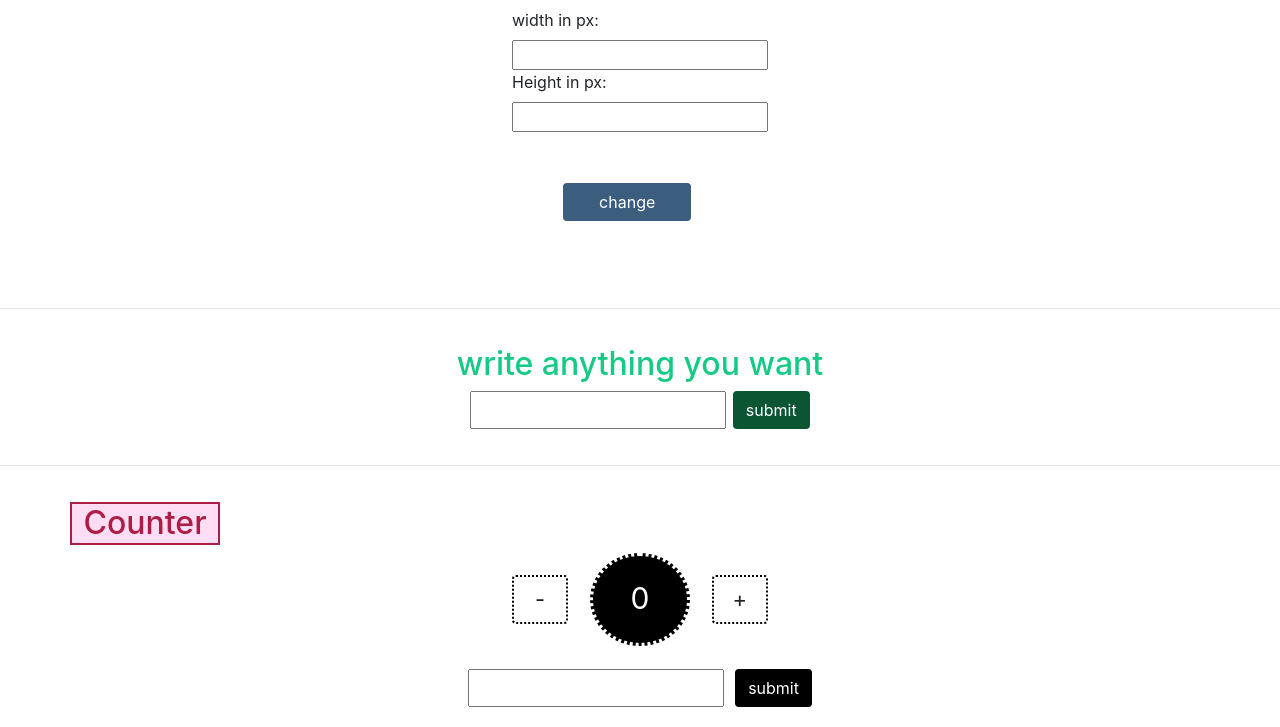
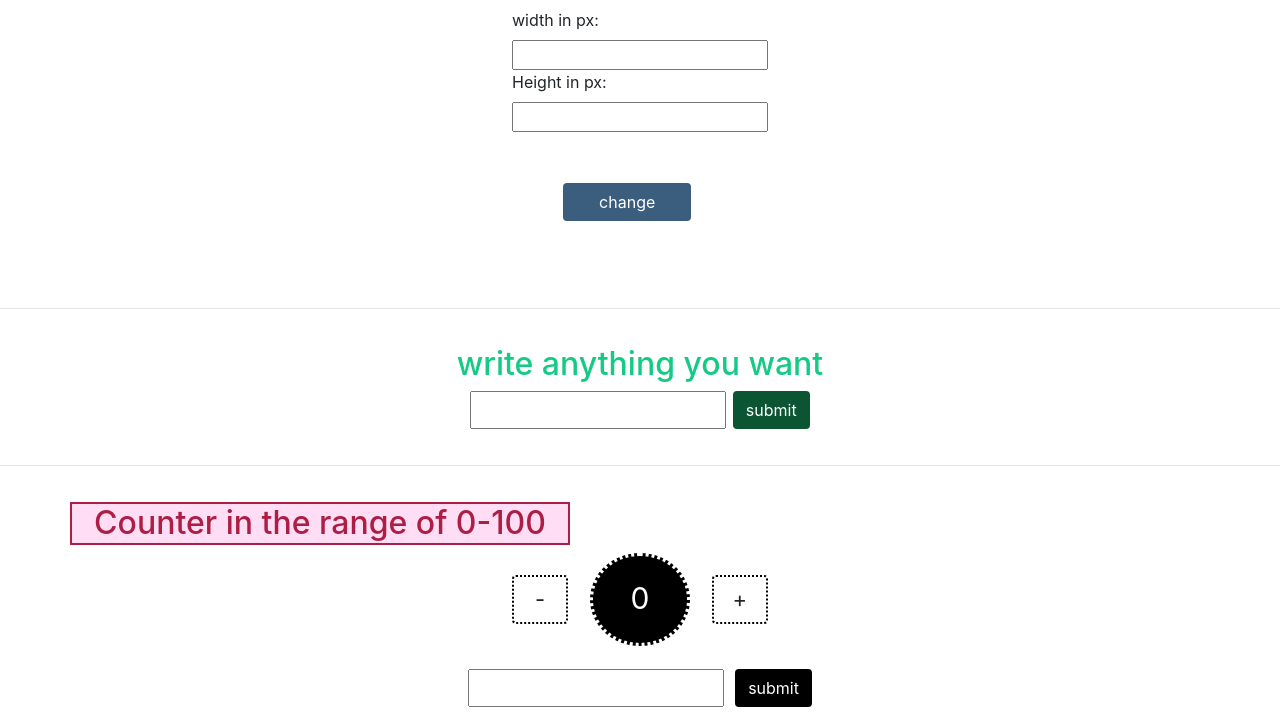
Before and after one commit to Atefeh97hmt/ColorfulCircles, a plain HTML site: page index.html in a window 1280 px wide. Shown: the part 980-1707 px from the top of the page. Drawn offline with Linux system fonts and the light colour scheme.

Commit message:
counter designe

```diff
--- a/css/style.css
+++ b/css/style.css
@@ -200,7 +200,7 @@
     color: #ac1e44;
     border: 2px solid #ac1e44;
     background: #ffddf4;
-    width: 150px;
+    width: 500px;
     text-align: center;
 }
 
--- a/index.html
+++ b/index.html
@@ -117,7 +117,7 @@
         <div class="container  ">
 
             <div class=" row ">
-                <h2 class="counter-part-title"> Counter </h2>
+                <h2 class="counter-part-title"> Counter in the range of 0-100</h2>
                 <div class="col-lg-12 d-flex justify-content-center direction-row">
                     <button class=" btn btn-decrement" id="btn-decrement"> - </button>
                     <div class="counter-text" id="counter-text">0</div>
--- a/js/main.js
+++ b/js/main.js
@@ -162,7 +162,7 @@ submitButton.addEventListener("click", function() {
         counterText.innerHTML = parseInt(counterValue.value);
     } else if (submitButtonStatus === false) {
         submitButton.style.backgroundColor = 'red';
-        alert("just in range of 0-100");
+        alert("just in the range of 0-100");
 
     }
 });
```
